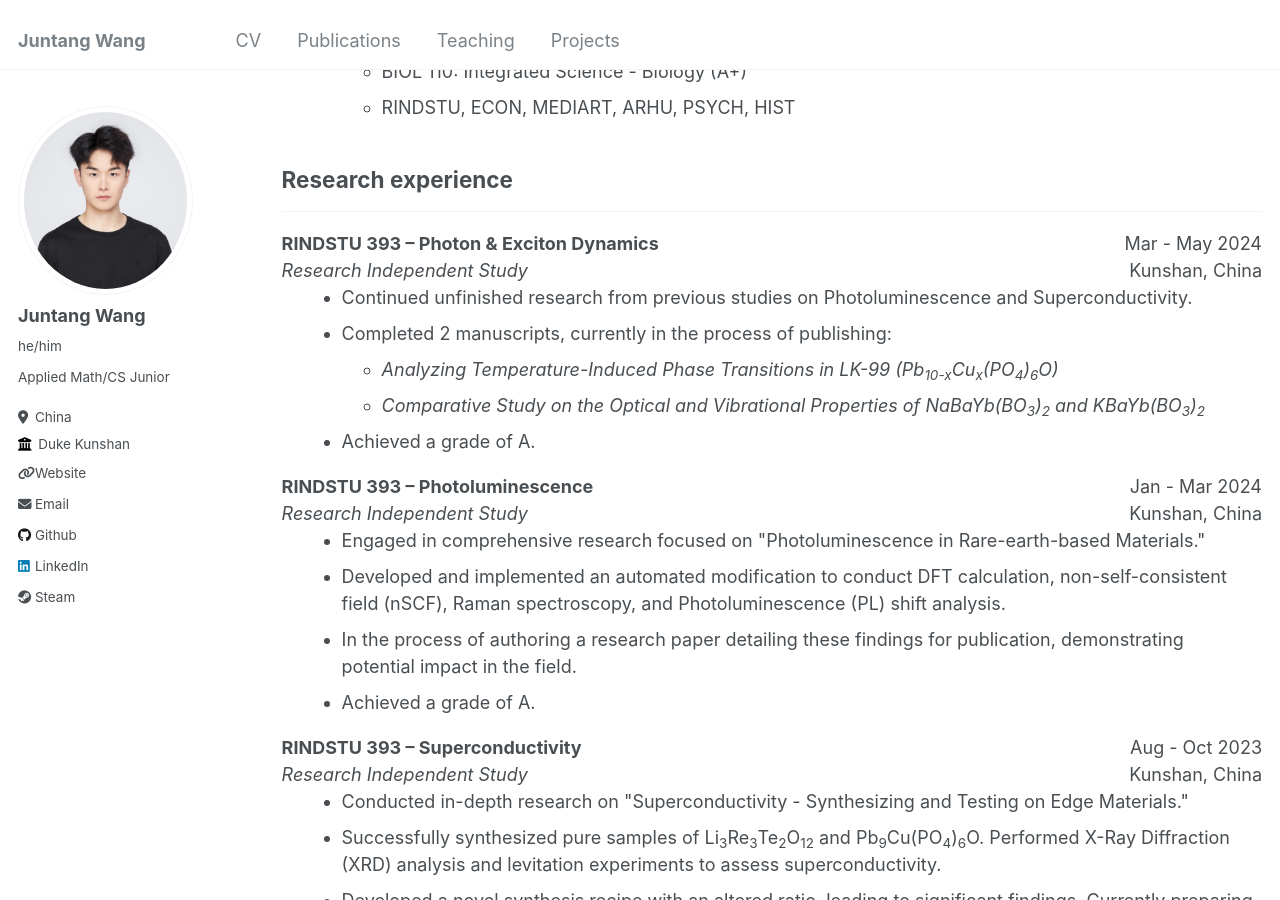
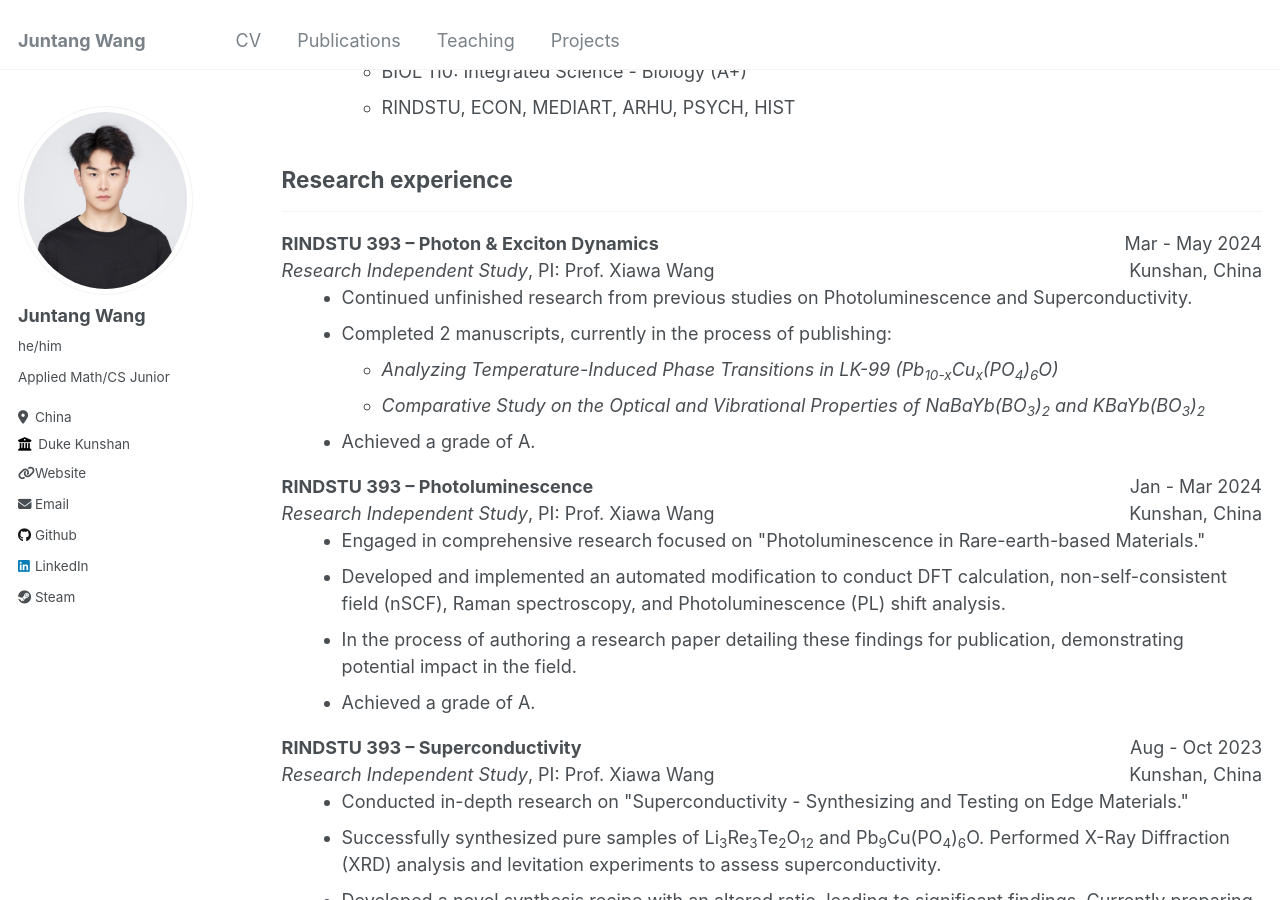
Before and after one commit to qqgjyx/qqgjyx.github.io, a Jekyll site: the page built from _pages/cv.md, in a window 1280 px wide and 900 px high, scrolled down 721 px. Built offline with Jekyll 4.4.1, drawn with Linux system fonts in a browser that asks for light colours.

Commit message:
Updated cv.md

```diff
--- a/_pages/cv.md
+++ b/_pages/cv.md
@@ -64,7 +64,7 @@ redirect_from:
 <div style="display: flex; justify-content: space-between;">
   <div>
     <strong>RINDSTU 393 – Photon & Exciton Dynamics</strong><br>
-    <em>Research Independent Study</em>
+    <em>Research Independent Study</em>, PI: Prof. Xiawa Wang<br>
   </div>
   <div style="text-align: right;">
     Mar - May 2024<br>
@@ -86,7 +86,7 @@ redirect_from:
 <div style="display: flex; justify-content: space-between;">
   <div>
     <strong>RINDSTU 393 – Photoluminescence</strong><br>
-    <em>Research Independent Study</em>
+    <em>Research Independent Study</em>, PI: Prof. Xiawa Wang<br>
   </div>
   <div style="text-align: right;">
     Jan - Mar 2024<br>
@@ -102,10 +102,11 @@ redirect_from:
   </ul>
 </div>
 
+
 <div style="display: flex; justify-content: space-between;">
   <div>
     <strong>RINDSTU 393 – Superconductivity</strong><br>
-    <em>Research Independent Study</em>
+    <em>Research Independent Study</em>, PI: Prof. Xiawa Wang<br>
   </div>
   <div style="text-align: right;">
     Aug - Oct 2023<br>
```
